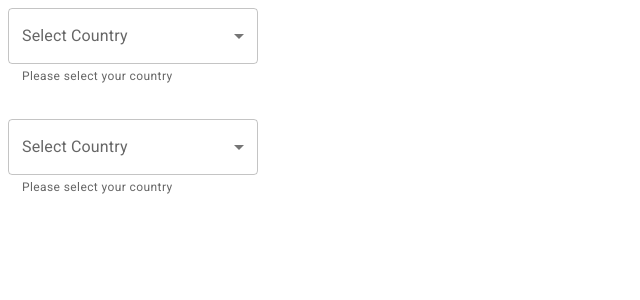
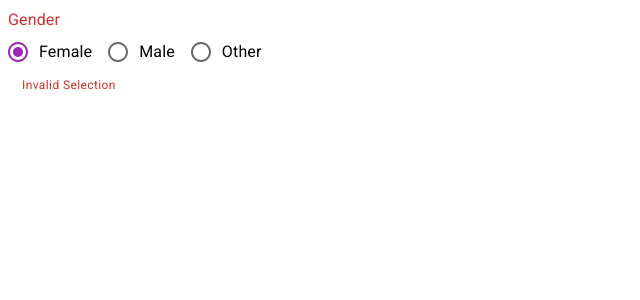
Before and after one commit to Amila619/mui-react, a React (Vite) app: page / in a window 1280 px wide. Shown: the top 300 px of the page, without its empty margins (0-640 px from the left). Built offline with nearby package versions, Linux system fonts and the light colour scheme.

Commit message:
- completed radio button

```diff
--- a/src/App.tsx
+++ b/src/App.tsx
@@ -1,8 +1,8 @@
 // import MuiTypography from "./components/MuiTypography";
 // import MuiButton from "./components/MuiButton";
 // import MuiTextField from "./components/MuiTextField";
-import MuiSelect from "./components/MuiSelect";
-
+// import MuiSelect from "./components/MuiSelect";
+import MuiRadioButton from "./components/MuiRadioButton";
 
 export default function App() {
   return (
@@ -10,7 +10,8 @@ export default function App() {
       {/* <MuiTypography /> */}
       {/* <MuiButton /> */}
       {/* <MuiTextField /> */}
-      <MuiSelect />
+      {/* <MuiSelect /> */}
+      <MuiRadioButton />
     </>
   );
 }
--- /dev/null
+++ b/src/components/MuiRadioButton.tsx
@@ -0,0 +1,43 @@
+import {
+  Stack,
+  Radio,
+  RadioGroup,
+  FormControl,
+  FormControlLabel,
+  FormLabel,
+  FormHelperText
+} from "@mui/material";
+import { useState } from "react";
+
+export default function MuiRadioButton() {
+  const [value, setValue] = useState<string | undefined>("");
+  console.log(value);
+
+  const handleChange = (event: React.ChangeEvent<HTMLInputElement>) => {
+    setValue(event.target.value);
+  };
+
+  return (
+    <Stack spacing={2}>
+        <FormControl error>
+          <FormLabel id="demo-radio-buttons-group-label">Gender</FormLabel>
+          <RadioGroup
+            aria-labelledby="demo-radio-buttons-group-label"
+            defaultValue="female"
+            name="radio-buttons-group"
+            onChange={handleChange}
+            row
+          >
+            <FormControlLabel
+              value="female"
+              control={<Radio size="medium" color="secondary" />}
+              label="Female"
+            />
+            <FormControlLabel value="male" control={<Radio />} label="Male" />
+            <FormControlLabel value="other" control={<Radio />} label="Other" />
+          </RadioGroup>
+          <FormHelperText>Invalid Selection</FormHelperText>
+        </FormControl>
+    </Stack>
+  );
+}
```
